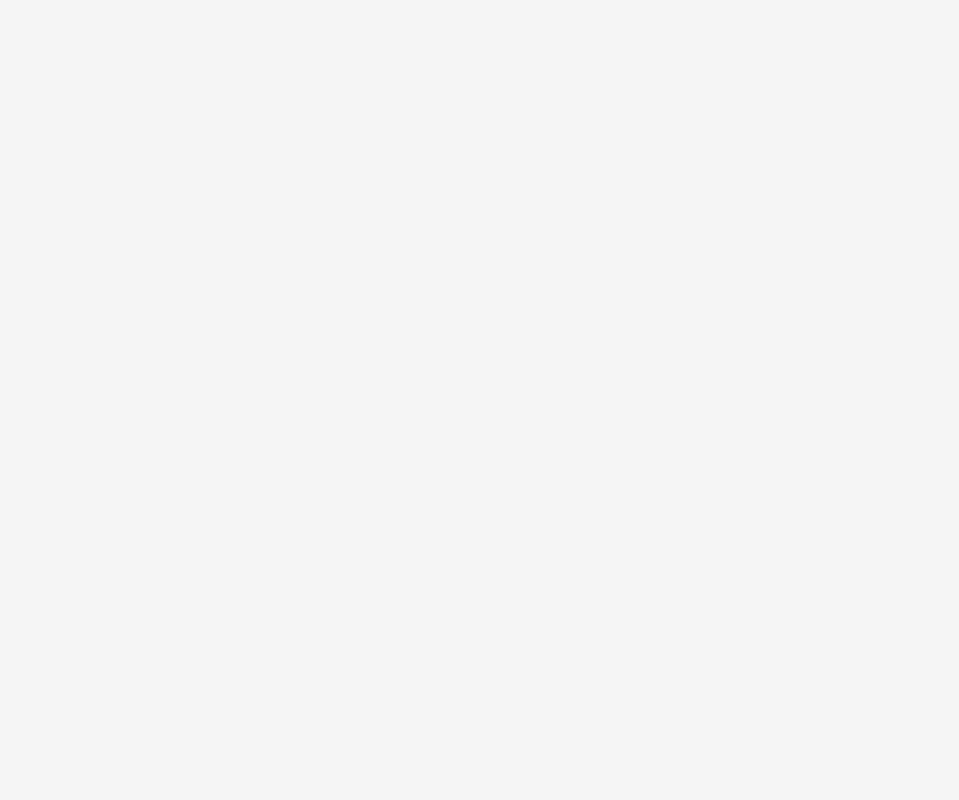
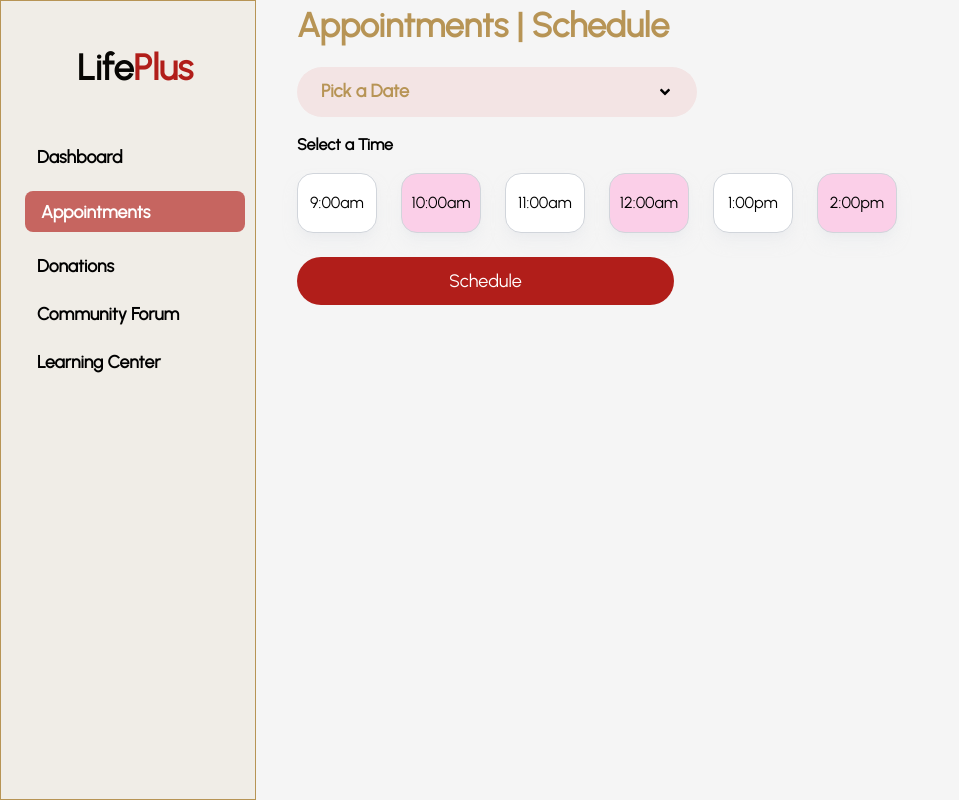
Before and after one commit to oreoluwa212/lifePlus-webapp, a React (Vite) app: page /appointments/schedule in a window 1280 px wide. Before the commit this address had no page. Shown: the whole page, without its empty margins (0-959 px from the left). Built offline with nearby package versions, Linux system fonts and the light colour scheme.

Commit message:
feat: DOnors Schedule Appointment Page added

```diff
--- a/package.json
+++ b/package.json
@@ -12,6 +12,7 @@
   "dependencies": {
     "axios": "^1.6.7",
     "react": "^18.2.0",
+    "react-datepicker": "^6.1.0",
     "react-dom": "^18.2.0",
     "react-icons": "^5.0.1",
     "react-router-dom": "^6.22.0",
--- a/src/App.jsx
+++ b/src/App.jsx
@@ -24,6 +24,7 @@ import PointsDonor from "./pages/web-App/PointsDonor.jsx";
 import LoginAsPage from "./pages/LoginAsPage";
 import BloodDriveProvider from "./pages/web-App/BloodDriveProvider.jsx";
 import BloodDriveDonor from "./pages/web-App/BloodDriveDonor.jsx";
+import AppointmentsScheduleDonor from "./pages/web-App/AppointmentsScheduleDonor.jsx";
 LoginAsPage;
 function App() {
   return (
@@ -44,6 +45,7 @@ function App() {
         <Route path="/dashboard/points" element={<PointsDonor />} />
         <Route path="/update-profile" element={<UpdateProfilePage />} />
         <Route path="/appointments" element={<AppointmentsPage />} />
+        <Route path="/appointments/schedule" element={<AppointmentsScheduleDonor />} />
         <Route
           path="/appointments-provider"
           element={<AppointmentsProviderPage />}
--- a/src/pages/web-App/AppointmentsPage.jsx
+++ b/src/pages/web-App/AppointmentsPage.jsx
@@ -9,6 +9,7 @@ import {
   PiUsersFill,
 } from "react-icons/pi";
 import DashboardCard from "../../components/web-App/DashboardCard";
+import { Link } from "react-router-dom";
 
 const AppointmentsPage = () => {
   const [isOpen, setIsOpen] = useState(false);
@@ -33,10 +34,12 @@ const AppointmentsPage = () => {
           <div className="">
             <div className="flex flex-col justify-center lgss:items-start lgss:pt-14 pt-4">
               <div className=" flex flex-col lgss:grid lgss:grid-cols-3 gap-8">
-                <DashboardCard
-                  title="Schedule New Appointments"
-                  icon={<PiUsersFill />}
-                />
+                <Link to={"/appointments/schedule"}>
+                  <DashboardCard
+                    title="Schedule New Appointments"
+                    icon={<PiUsersFill />}
+                  />
+                </Link>
 
                 <DashboardCard
                   title="Appointments"
--- /dev/null
+++ b/src/pages/web-App/AppointmentsScheduleDonor.jsx
@@ -0,0 +1,91 @@
+import React, { useState } from "react";
+import SideBar from "../../components/web-App/SideBar";
+import Header from "../../components/web-App/Header";
+import DatePicker from "react-datepicker";
+import "react-datepicker/dist/react-datepicker.css";
+import {
+  PiCalendarCheckFill,
+} from "react-icons/pi";
+import { FaAngleDown } from "react-icons/fa";
+
+const AppointmentsScheduleDonor = () => {
+  const [isOpen, setIsOpen] = useState(false);
+  const loggedInUser = JSON.parse(localStorage.getItem("user"));
+
+  const [selectedDate, setSelectedDate] = useState(null);
+
+  const [calendarOpen, setCalendarOpen] = useState(false);
+
+  const toggleCalendar = () => {
+    setCalendarOpen(!calendarOpen);
+  };
+
+  return (
+    <div className="flex flex-row h-screen w-full">
+      <SideBar isOpen={isOpen} />
+      <div className="lgss:w-4/5 w-full lgss:overflow-auto">
+        <div className="lgss:w-full lgss:h-full lgss:flex-1 lgss:overflow lgss:px-[4%] flex flex-col ">
+          {loggedInUser && (
+            <Header
+              setIsOpen={setIsOpen}
+              isOpen={isOpen}
+              currentUser={loggedInUser}
+            />
+          )}{" "}
+          <div className="mt-[50px] lgss:mt-0 text-[34px] text-gold font-semibold px-[5%] mds:px-0 ">
+            <h1>Appointments | Schedule</h1>
+          </div>
+          <div className="flex flex-col px-[4%] lgss:px-0">
+            <div className="relative flex justify-between items-center bg-[#F3E4E4] mt-4 w-[80%] lgss:w-[400px] h-[50px] px-6 rounded-[32px]">
+              <DatePicker
+                selected={selectedDate}
+                onChange={(date) => {
+                  setSelectedDate(date);
+                  setCalendarOpen(false);
+                }}
+                placeholderText="Pick a Date"
+                className="w-full h-full bg-[#F3E4E4] outline-none placeholder:text-gold placeholder:font-semibold placeholder:text-[18px]"
+                open={calendarOpen}
+              />
+              <FaAngleDown
+                className="cursor-pointer "
+                onClick={toggleCalendar}
+              />
+            </div>
+            <div className="mt-4 flex flex-col">
+              <p className="font-semibold">Select a Time</p>
+              <div className="flex gap-6 mt-4">
+                <button className="h-[60px] w-[80px] rounded-[16px] bg-white shadow-lg shadow-gray-200/50 border border-gray-300">
+                  9:00am
+                </button>
+                <button className="h-[60px] w-[80px] rounded-[16px] bg-pink-200 shadow-lg shadow-gray-200/50 border border-gray-300">
+                  10:00am
+                </button>
+                <button className="h-[60px] w-[80px] rounded-[16px] bg-white shadow-lg shadow-gray-200/50 border border-gray-300">
+                  11:00am
+                </button>
+                <button className="h-[60px] w-[80px] rounded-[16px] bg-pink-200 shadow-lg shadow-gray-200/50 border border-gray-300">
+                  12:00am
+                </button>
+                <button className="h-[60px] w-[80px] rounded-[16px] bg-white shadow-lg shadow-gray-200/50 border border-gray-300">
+                  1:00pm
+                </button>
+                <button className="h-[60px] w-[80px] rounded-[16px] bg-pink-200 shadow-lg shadow-gray-200/50 border border-gray-300">
+                  2:00pm
+                </button>
+              </div>
+              <button
+                type="submit"
+                className="bg-red text-white text-[18px] lgss:w-[40%] border-none rounded-[32px] lgss:px-8 mt-6 lgss:h-[48px] h-[50px] w-full"
+              >
+                Schedule
+              </button>
+            </div>
+          </div>
+        </div>
+      </div>
+    </div>
+  );
+};
+
+export default AppointmentsScheduleDonor;
```
Also changed, not shown: 1 other file (tests, documents, lock files or other folders).
